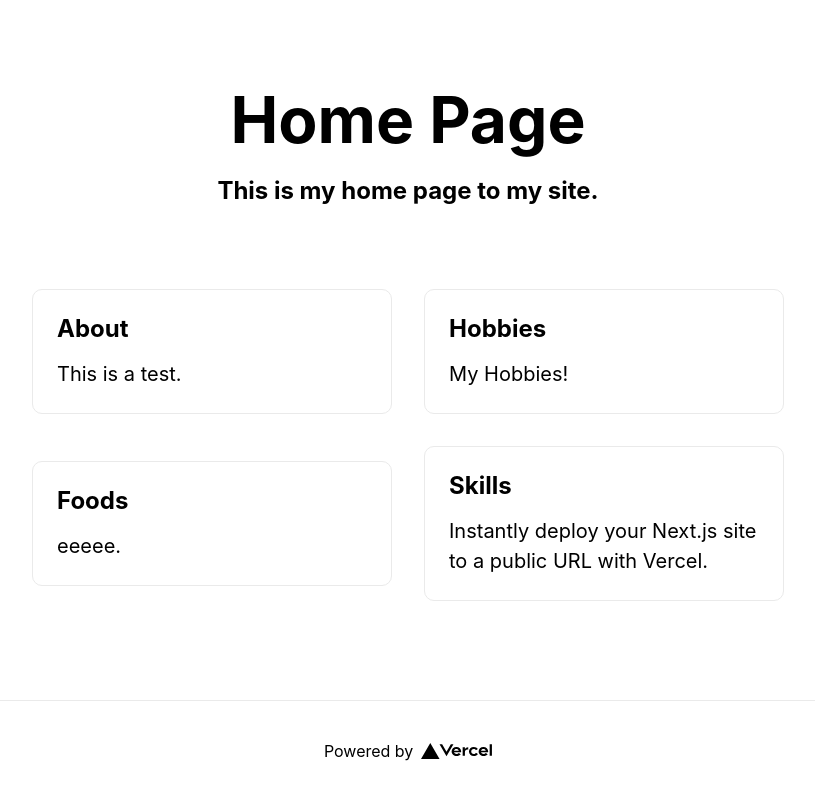
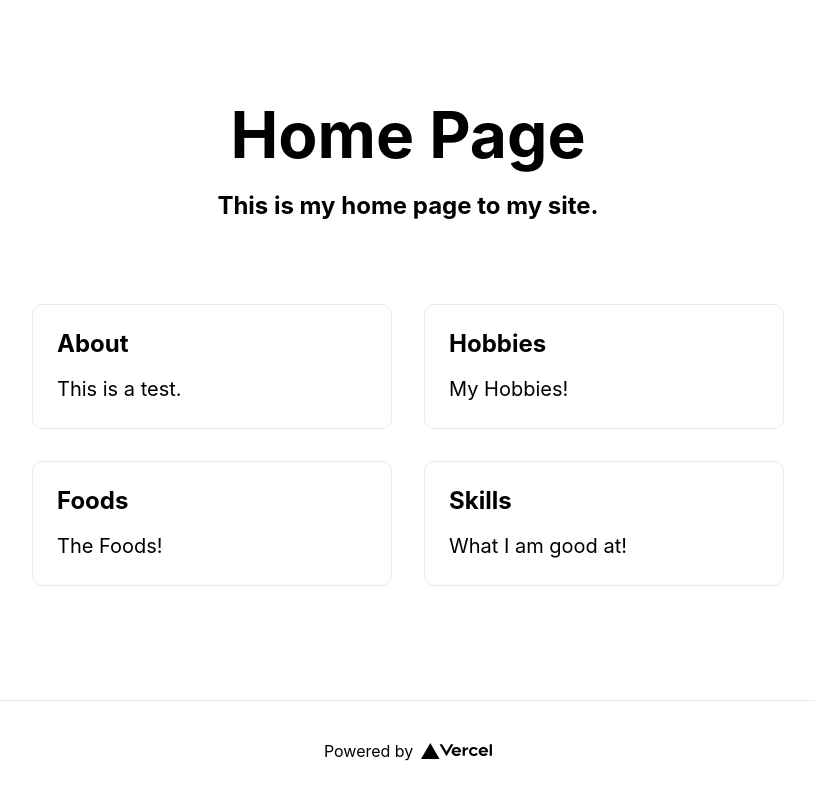
Before and after one commit to abcdlogin/next-js, a Next.js app: page / in a window 1280 px wide. Shown: the whole page, without its empty margins (232-1047 px from the left). Built offline with nearby package versions, Linux system fonts and the light colour scheme.

Commit message:
Update index.js

```diff
--- a/pages/index.js
+++ b/pages/index.js
@@ -19,31 +19,31 @@ export default function Home() {
         </h2>
 
         <div className={styles.grid}>
-          <a href="https://nextjs.org/docs" className={styles.card}>
+          <a href="" className={styles.card}>
             <h3>About</h3>
             <p>This is a test.</p>
           </a>
 
-          <a href="https://nextjs.org/learn" className={styles.card}>
+          <a href="" className={styles.card}>
             <h3>Hobbies</h3>
             <p>My Hobbies!</p>
           </a>
 
           <a
-            href="https://github.com/vercel/next.js/tree/master/examples"
+            href=""
             className={styles.card}
           >
             <h3>Foods</h3>
-            <p>eeeee.</p>
+            <p>The Foods!</p>
           </a>
 
           <a
-            href="https://vercel.com/import?filter=next.js&utm_source=create-next-app&utm_medium=default-template&utm_campaign=create-next-app"
+            href=""
             className={styles.card}
           >
             <h3>Skills</h3>
             <p>
-              Instantly deploy your Next.js site to a public URL with Vercel.
+              What I am good at!
             </p>
           </a>
         </div>
```
